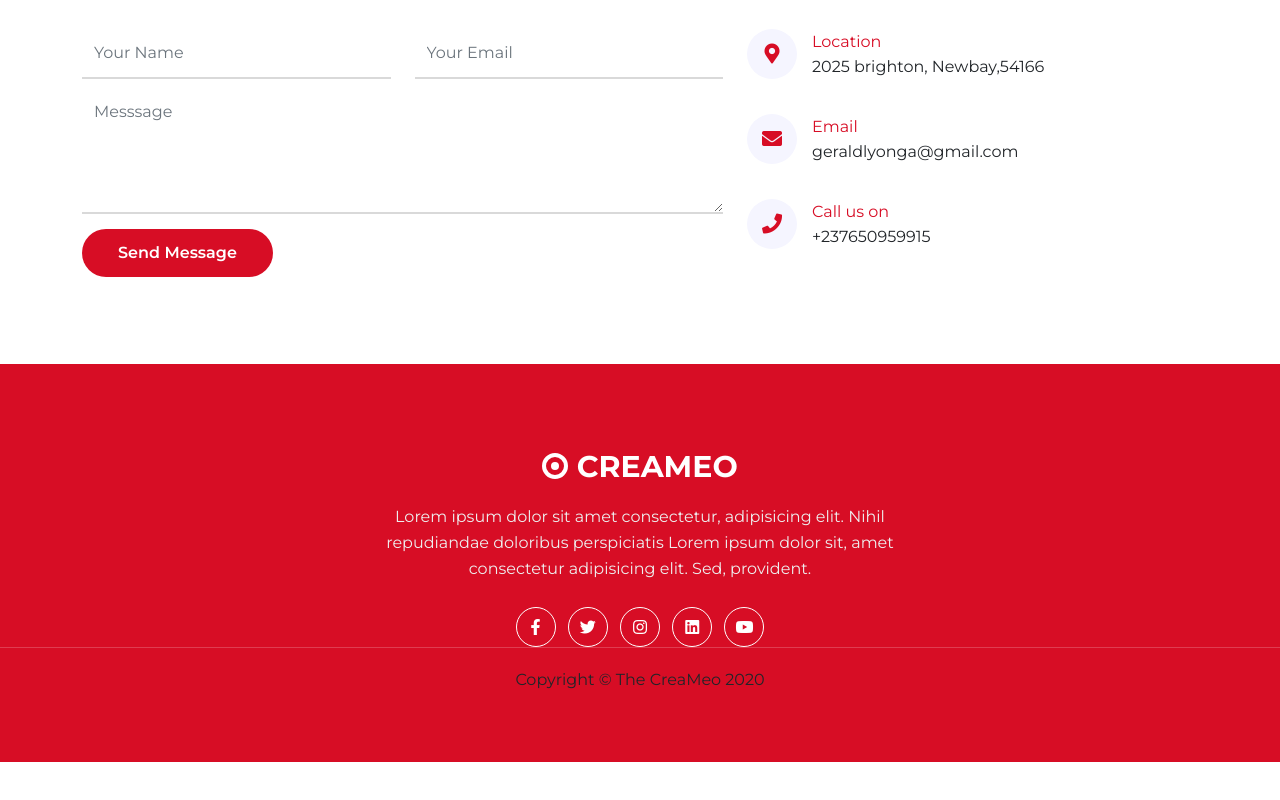
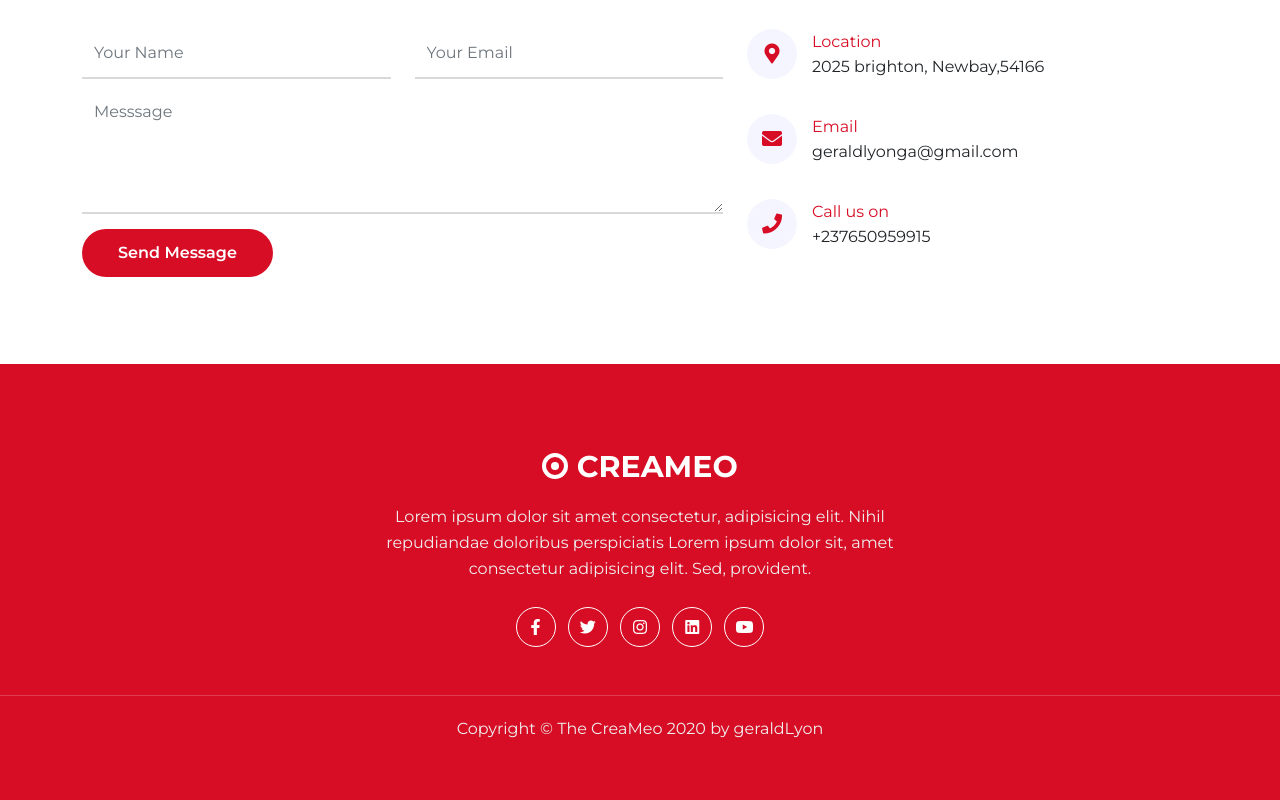
Before and after one commit to Geraldlyon/CreaMeo, a plain HTML site: page index.html in a window 1280 px wide. Shown: the part 4749-5549 px from the top of the page. Before the commit the page ends 5511 px from the top, so only its background shows below. Drawn offline with nearby package versions, Linux system fonts and the light colour scheme.

Commit message:
adjustments on footer

```diff
--- a/css/app.css
+++ b/css/app.css
@@ -917,6 +917,10 @@ a {
 
 .footer .copyright p {
     margin: 0;
+    font-size: 16px;
+    line-height: 26px;
+    color: #eeeeee;
+    font-weight: 400;
 }
 
 /* ----- Footer Section End ----- */
--- a/index.html
+++ b/index.html
@@ -604,7 +604,7 @@
             <div class="footer-text">
               <p>Lorem ipsum dolor sit amet consectetur, adipisicing elit. Nihil repudiandae doloribus perspiciatis Lorem ipsum dolor sit, amet consectetur adipisicing elit. Sed, provident.</p>
             </div>
-            <div class="footer-social-links">
+            <div class="footer-social-links mb-5">
               <a href="#"><i class="fab fa-facebook-f"></i></a>
               <a href="#"><i class="fab fa-twitter"></i></a>
               <a href="#"><i class="fab fa-instagram"></i></a>
@@ -615,7 +615,7 @@
         </div>
       </div>
       <div class="copyright">
-        <p>Copyright &copy; The CreaMeo 2020</p>
+        <p>Copyright &copy; The CreaMeo 2020 by geraldLyon</p>
       </div>
     </footer>
     <!-- ===== Footer Section End ===== -->
```
